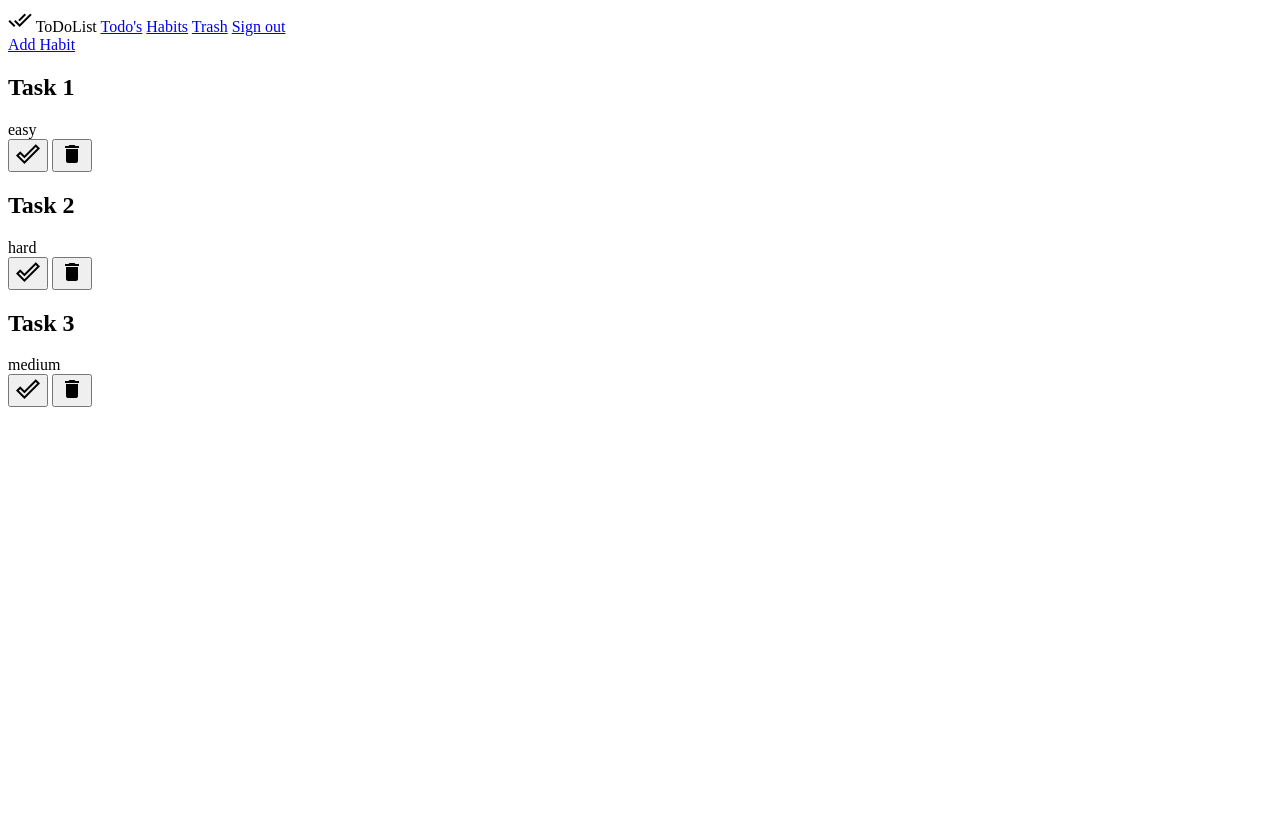
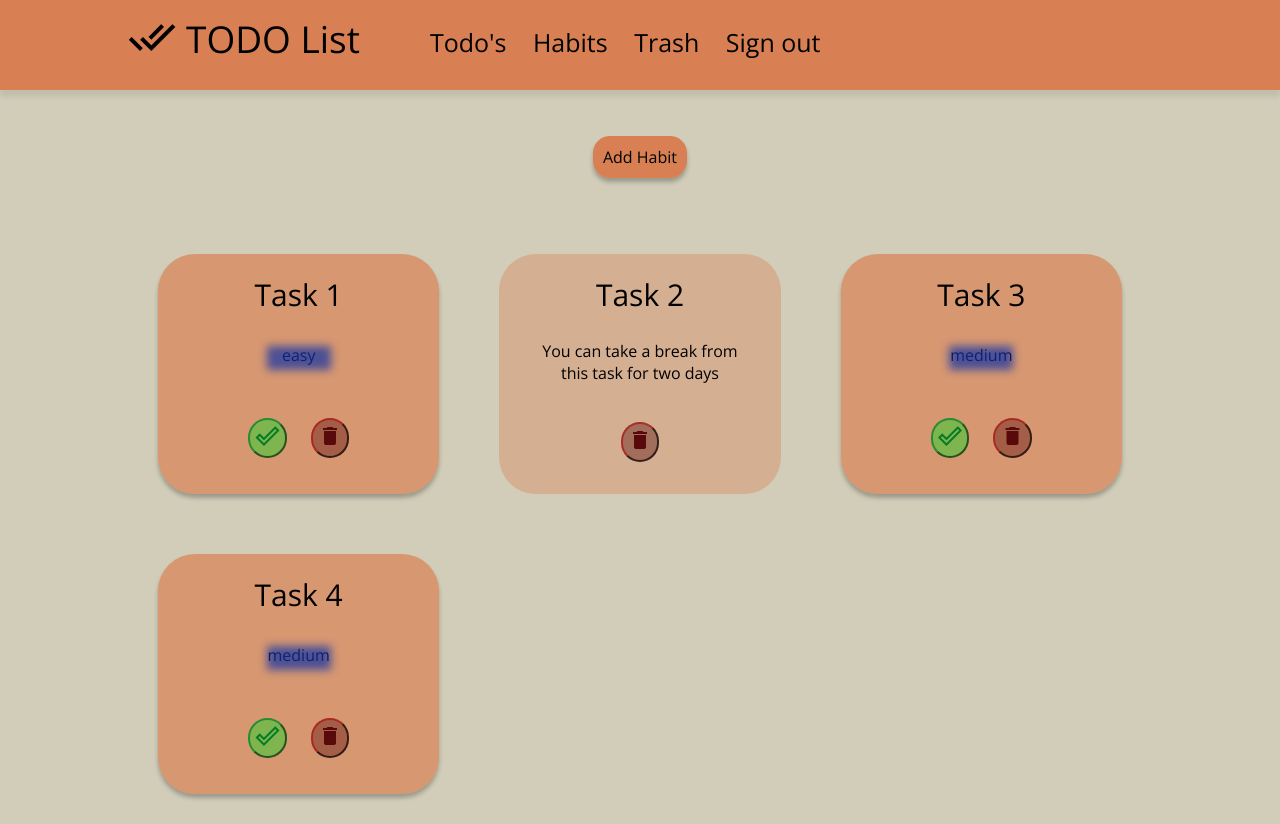
Before and after one commit to GurevichVarvara/ToDoList, a Python web app: template wireframes with HTML and CSS/templates/habits.html in a window 1280 px wide. Before the commit the page ends 407 px from the top, so only its background shows below. Run offline with Jinja, Linux system fonts and the light colour scheme; the template is opened without the code that fills it, so the values that code supplies are empty.

Commit message:
generated habit-page for desctop size

```diff
--- /dev/null
+++ b/wireframes with HTML and CSS/templates/CSS/habits_styles.css
@@ -0,0 +1,91 @@
+main {
+	margin-top: 7vh;
+}
+
+.habits-container {
+	margin-top: 7vh;
+	margin-right: 10%;
+	margin-left: 10%;
+	display: grid;
+	grid-template-columns: 1fr 1fr 1fr;
+}
+
+.habit, .completed-habit {
+	height: 30vh;
+	width: auto;
+	border-radius: 37px;
+	margin: 30px;
+}
+
+.habit {
+	background: rgba(221, 76, 14, 0.42);
+	box-shadow: 0px 4px 4px rgba(0, 0, 0, 0.25);
+}
+
+.completed-habit {
+	background: rgba(221, 76, 14, 0.23);
+}
+
+.completed-habit-text {
+	height: 40%;
+	width: 70%;
+	margin-left: 15%;
+	padding-top: 5%;
+	text-align: center;
+}
+
+.habit-title {
+	font-size: 30px;
+	height: 30%;
+	padding-top: 20px;
+}
+
+.habit-category {
+	margin-top: 20px;
+	height: 30%;
+	text-align: center;
+}
+
+.habit-category > .bg {
+	height: 3vh;
+	width: 5vw;
+	filter: blur(4px);
+	margin: auto;
+	background: rgba(18, 50, 165, 0.7);
+	z-index: -1;
+}
+
+.habit-category > .habit-categoty-text {
+	margin-top: -3.2vh;
+	z-index: 3;
+	color: black;
+}
+
+.habit-done-button, .habit-delete-button {
+	height: 5vh;
+	width: 3vw;
+	border-radius: 30px;
+	margin: 0 10px;
+}
+
+.habit-done-button:hover, .habit-delete-button:hover {
+	box-shadow: 0px 4px rgba(0, 0, 0, 0.25);
+}
+
+.habit-done-button {
+	background: rgba(14, 221, 35, 0.44);
+	border-color: rgba(3, 123, 37, 0.7);
+}
+
+.habit-delete-button {
+	background: rgba(88, 10, 10, 0.4);
+	border-color: rgba(88, 10, 10, 0.7);
+}
+
+.habit-done-button > i {
+	color: rgba(3, 123, 37, 1);
+}
+
+.habit-delete-button > i {
+	color: rgba(88, 10, 10, 1);
+}
--- a/wireframes with HTML and CSS/templates/habits.html
+++ b/wireframes with HTML and CSS/templates/habits.html
@@ -4,60 +4,93 @@
     <meta charset="UTF-8">
     <title>habits</title>
     <link rel="stylesheet" href="https://fonts.googleapis.com/icon?family=Material+Icons">
+    <link href="https://fonts.googleapis.com/css2?family=Open+Sans&display=swap" rel="stylesheet">
+
+    <link rel="stylesheet" href="CSS/global_style.css">
+    <link rel="stylesheet" href="CSS/todo_styles.css">
+    <link rel="stylesheet" href="CSS/habits_styles.css">
+
+    <script type="text/javascript" src="JS/drop-down_main_menu"></script>
 </head>
 <body>
-    <nav>
-        <a>
-            <i class="material-icons">done_all</i>
-            ToDoList
+    <div class="navbar" id="navbar">
+        <a id="app_logo">
+            <i class="material-icons md-48">done_all</i>
+            <p>TODO List</p>
         </a>
-        <a href="#">Todo's</a>
-        <a href="#">Habits</a>
-        <a href="#">Trash</a>
-        <a href="#">Sign out</a>
-    </nav>
+
+        <div id="desctop_navbar_buttons">
+            <a href="#">Todo's</a>
+            <a href="#">Habits</a>
+            <a href="#">Trash</a>
+            <a href="#">Sign out</a>
+        </div>
+
+        <button id="phone_navbar_button" onclick="get_drop_login_menu()"><i class="material-icons md-48">reorder</i></button>
+    </div>
 
     <main>
-        <a href="#">Add Habit</a>
+        <a class="add_todo_button" href="#">Add Habit</a>
 
-        <!-- container's elements would be displayed either horizontally or vertically depends on screen size -->
         <div class="habits-container">
-            <div class="task">
-                <h2>Task 1</h2>
+            <div class="habit">
+                <p class="habit-title">Task 1</p>
 
-                <div>easy</div>
+                <div class="habit-category">
+                    <div class="bg"></div>
+                    <div class="habit-categoty-text">easy</div>
+                </div>
 
-                <button>
+                <button class="habit-done-button">
                     <i class="material-icons">done_outline</i>
                 </button>
 
-                <button>
+                <button class="habit-delete-button">
                     <i class="material-icons">delete</i>
                 </button>
             </div>
-            <div class="task">
-                <h2>Task 2</h2>
 
-                <div>hard</div>
+            <div class="completed-habit">
+                <p class="habit-title">Task 2</p>
 
-                <button>
+                <div class="completed-habit-text">
+                    <p>You can take a break from this task for two days</p>
+                </div>
+
+                <button class="habit-delete-button">
+                    <i class="material-icons">delete</i>
+                </button>
+            </div>
+            <div class="habit">
+                <p class="habit-title">Task 3</p>
+
+                <div class="habit-category">
+                    <div class="bg"></div>
+                    <div class="habit-categoty-text">medium</div>
+                </div>
+
+                <button class="habit-done-button">
                     <i class="material-icons">done_outline</i>
                 </button>
 
-                <button>
+                <button class="habit-delete-button">
                     <i class="material-icons">delete</i>
                 </button>
             </div>
-            <div class="task">
-                <h2>Task 3</h2>
 
-                <div>medium</div>
+            <div class="habit">
+                <p class="habit-title">Task 4</p>
 
-                <button>
+                <div class="habit-category">
+                    <div class="bg"></div>
+                    <div class="habit-categoty-text">medium</div>
+                </div>
+
+                <button class="habit-done-button">
                     <i class="material-icons">done_outline</i>
                 </button>
 
-                <button>
+                <button class="habit-delete-button">
                     <i class="material-icons">delete</i>
                 </button>
             </div>
--- a/wireframes with HTML and CSS/templates/todos.html
+++ b/wireframes with HTML and CSS/templates/todos.html
@@ -7,9 +7,9 @@
     <link href="https://fonts.googleapis.com/css2?family=Open+Sans&display=swap" rel="stylesheet">
 
     <link rel="stylesheet" href="CSS/global_style.css">
-    <link rel="stylesheet" href="CSS/todo_and_habits_styles.css">
+    <link rel="stylesheet" href="CSS/todo_styles.css">
 
-    <script type="text/javascript" src="JS/drop-down_todo_menu"></script>
+    <script type="text/javascript" src="JS/drop-down_main_menu"></script>
 </head>
 <body>
     <div class="navbar" id="navbar">
```
Also changed, not shown: wireframes with HTML and CSS/templates/CSS/todo_styles.css (renamed from wireframes with HTML and CSS/templates/CSS/todo_and_habits_styles.css), 3 other files.
